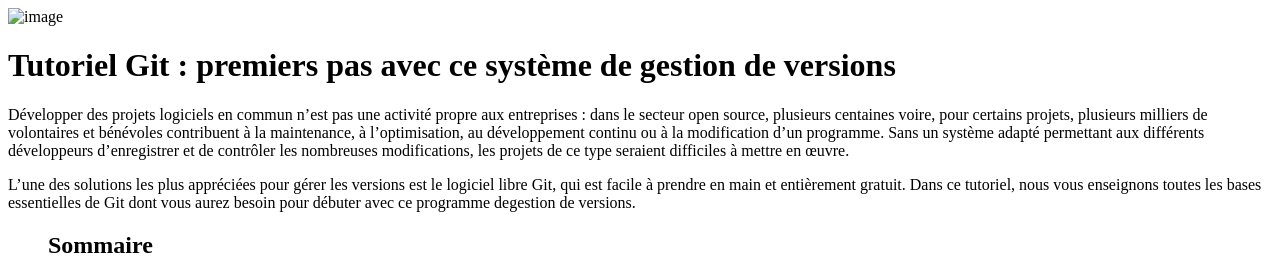
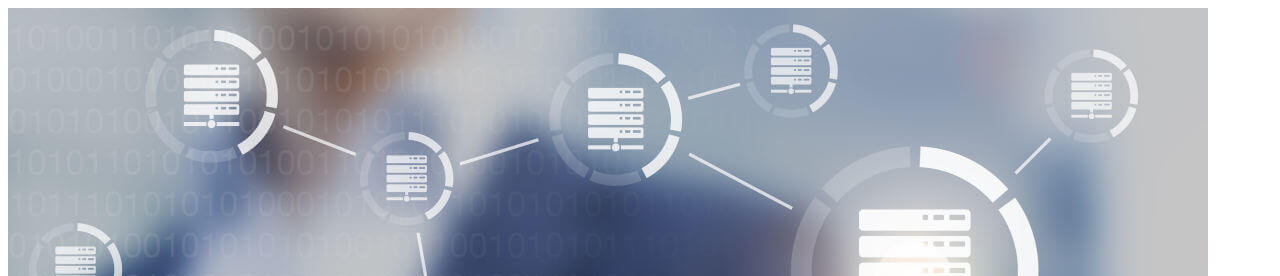
Before and after one commit to JasonRCT/Exercice, a plain HTML site: page index.html in a window 1280 px wide. Shown: the top 276 px of the page. Drawn offline with Linux system fonts and the light colour scheme.

Commit message:
ajout image

```diff
--- a/index.html
+++ b/index.html
@@ -7,7 +7,7 @@
 </head>
 <body>
 
-    <img src="image.jpg" alt="image">
+    <img src="image/image.jpg" alt="image">
     <h1>Tutoriel Git : premiers pas avec ce système de gestion de versions</h1>
 
     <p>Développer des projets logiciels en commun n’est pas une activité propre aux entreprises : dans le secteur open source, plusieurs centaines voire, pour certains projets, plusieurs milliers de volontaires et bénévoles contribuent à la maintenance, à l’optimisation, au développement continu ou à la modification d’un programme. Sans un système adapté permettant aux différents développeurs d’enregistrer et de contrôler les nombreuses modifications, les projets de ce type seraient difficiles à mettre en œuvre.</p>
```
